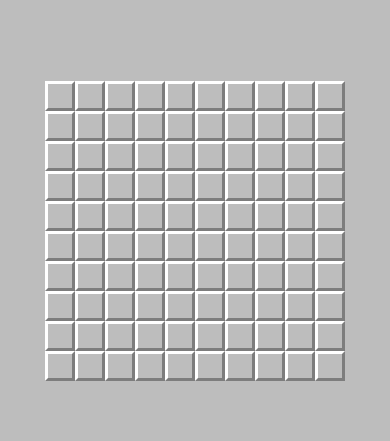
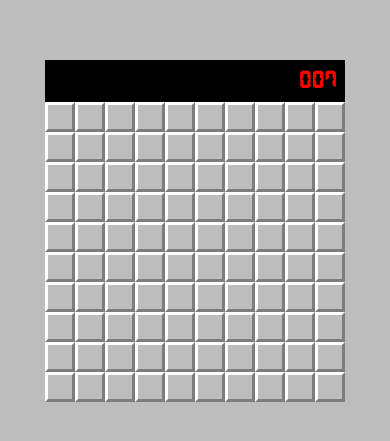
Before and after one commit to DavidNeiOs/minesweeper-rn, a React Native app: screen / in a window 390 px wide. Shown: the part 191-632 px from the top of the page. Built offline with nearby package versions, Linux system fonts and the light colour scheme.

Commit message:
Score added

```diff
--- a/App.tsx
+++ b/App.tsx
@@ -1,11 +1,29 @@
-import React from "react";
+import React, { useState } from "react";
 import { StyleSheet, View } from "react-native";
+import { AppLoading } from "expo";
+import * as Font from "expo-font";
 
 import { ModalProvider } from "./src/contexts/ModalContext";
 import { Board } from "./src/components/Board";
 import { Modal } from "./src/components/Modal";
 
+const fetchFonts = () => {
+  return Font.loadAsync({
+    "display-dismay": require("./src/assets/fonts/digital-dismay.otf"),
+  });
+};
+
 export default function App() {
+  const [fontLoaded, setFontLoaded] = useState(false);
+
+  if (!fontLoaded) {
+    return (
+      <AppLoading
+        startAsync={fetchFonts}
+        onFinish={() => setFontLoaded(true)}
+      />
+    );
+  }
   return (
     <View style={styles.container}>
       <ModalProvider>
--- a/package.json
+++ b/package.json
@@ -9,6 +9,7 @@
   },
   "dependencies": {
     "expo": "~37.0.3",
+    "expo-font": "^8.1.1",
     "react": "~16.9.0",
     "react-dom": "~16.9.0",
     "react-native": "https://github.com/expo/react-native/archive/sdk-37.0.1.tar.gz",
--- a/src/components/Board/Board.tsx
+++ b/src/components/Board/Board.tsx
@@ -1,9 +1,10 @@
 import React, { useRef, useState, useEffect, useContext } from "react";
-import { View } from "react-native";
+import { View, Text } from "react-native";
 
 import { CONSTANTS } from "../../constants";
 import { Cell } from "../Cell";
 import { ModalContext, Options } from "../../contexts/ModalContext";
+import { Score } from "../Score";
 
 export interface GameState {
   over: boolean;
@@ -22,6 +23,17 @@ export const Board: React.FC<BoardProps> = ({}) => {
 
   const { showModal } = useContext(ModalContext);
 
+  const [score, setScore] = useState(0);
+
+  const timer = useRef(0);
+
+  useEffect(() => {
+    if (timer.current) return;
+    timer.current = setInterval(() => {
+      setScore((score) => score + 1);
+    }, 1000);
+  }, [score]);
+
   // We keep a reference to evey cell since we need to access them later
   let grid = Array.apply(null, Array(BOARD_SIZE)).map((row, idx) => {
     return Array.apply(null, Array(BOARD_SIZE)).map((col, idx) => {
@@ -39,6 +51,8 @@ export const Board: React.FC<BoardProps> = ({}) => {
         grid[i][j].current?.onReveal(true);
       }
     }
+    clearInterval(timer.current);
+    timer.current = 0;
 
     let options = {} as Options;
     if (isGameOver.result === "LOST") {
@@ -46,6 +60,7 @@ export const Board: React.FC<BoardProps> = ({}) => {
         title: "Oops!",
         message: "You stepped on a mine.",
         buttonText: "Try again",
+        score: 0,
         action: reset,
       };
     } else {
@@ -53,6 +68,7 @@ export const Board: React.FC<BoardProps> = ({}) => {
         title: "Congrats!",
         message: "You found all the mines",
         buttonText: "New Game",
+        score,
         action: newGame,
       };
     }
@@ -139,6 +155,7 @@ export const Board: React.FC<BoardProps> = ({}) => {
         grid[i][j].current?.reset();
       }
     }
+    setScore(0);
   };
 
   /**
@@ -152,6 +169,7 @@ export const Board: React.FC<BoardProps> = ({}) => {
         grid[i][j].current?.setNewValues();
       }
     }
+    setScore(0);
   };
 
   /**Create Board */
@@ -183,13 +201,8 @@ export const Board: React.FC<BoardProps> = ({}) => {
   };
 
   return (
-    <View
-      style={{
-        width: boardWidth,
-        height: boardWidth,
-        backgroundColor: "#888",
-      }}
-    >
+    <View>
+      <Score boardWidth={boardWidth} score={score} />
       {renderBoard()}
     </View>
   );
--- a/src/components/Modal/Modal.tsx
+++ b/src/components/Modal/Modal.tsx
@@ -28,6 +28,9 @@ export const Modal: React.FC<ModalProps> = ({}) => {
             <View style={styles.info}>
               <Text style={styles.title}>{options.title}</Text>
               <Text style={styles.description}>{options.message}</Text>
+              {Boolean(options.score) && (
+                <Text style={styles.score}>Your score is: {options.score}</Text>
+              )}
             </View>
             <View style={styles.buttonContainer}>
               <TouchableButton
@@ -90,6 +93,7 @@ const styles = StyleSheet.create({
   },
   info: {
     alignItems: "center",
+    marginBottom: 16,
   },
   title: {
     fontSize: 20,
@@ -98,7 +102,9 @@ const styles = StyleSheet.create({
   },
   description: {
     fontSize: 16,
-    marginBottom: 16,
+  },
+  score: {
+    fontSize: 16,
   },
   buttonContainer: {
     borderRadius: 20,
--- /dev/null
+++ b/src/components/Score/Score.tsx
@@ -0,0 +1,34 @@
+import React from "react";
+import { View, Text } from "react-native";
+
+interface ScoreProps {
+  boardWidth: number;
+  score: number;
+}
+
+export const Score: React.FC<ScoreProps> = ({ boardWidth, score }) => {
+  return (
+    <View
+      style={{
+        width: boardWidth,
+        padding: 4,
+        borderColor: "black",
+        borderWidth: 3,
+        backgroundColor: "black",
+        alignItems: "flex-end",
+      }}
+    >
+      <Text
+        style={{
+          color: "red",
+          fontSize: 24,
+          letterSpacing: 2,
+          fontWeight: "bold",
+          fontFamily: "display-dismay",
+        }}
+      >
+        {score.toString().padStart(3, "0")}
+      </Text>
+    </View>
+  );
+};
--- /dev/null
+++ b/src/components/Score/index.ts
@@ -0,0 +1 @@
+export * from "./Score"
--- a/src/contexts/ModalContext.tsx
+++ b/src/contexts/ModalContext.tsx
@@ -5,6 +5,7 @@ export interface Options {
   message: string;
   buttonText: string;
   action: () => void;
+  score: number;
 }
 
 export const ModalContext = React.createContext<{
@@ -18,6 +19,7 @@ export const ModalContext = React.createContext<{
     title: "",
     message: "",
     buttonText: "",
+    score: 0,
     action: () => {},
   },
   showModal: () => {},
@@ -32,6 +34,7 @@ export const ModalProvider: React.FC<ModalProviderProps> = ({ children }) => {
     title: "",
     message: "",
     buttonText: "",
+    score: 0,
     action: () => {},
   });
 
```
Also changed, not shown: src/assets/fonts/digital-dismay.otf (added), 1 other file (tests, documents, lock files or other folders).
